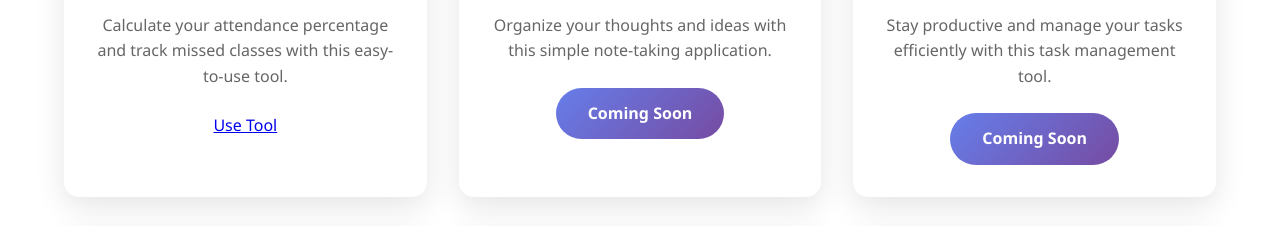
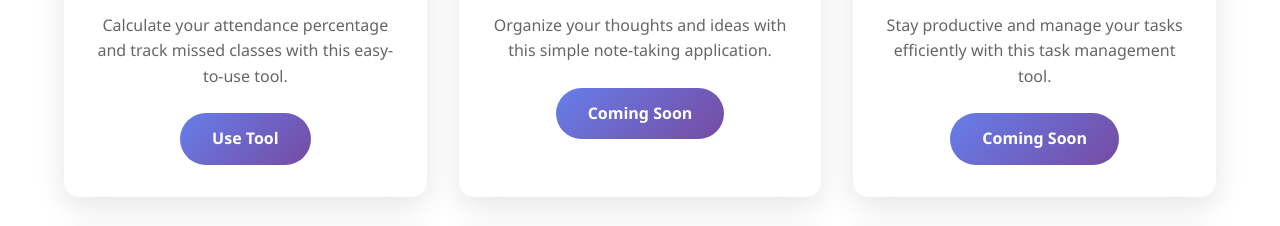
Before and after one commit to Sk-Akram-Ahmed/developerTools, a plain HTML site: page index.html in a window 1280 px wide. Both pictures are taken after a click on the link "Tools". Shown: the part 349-575 px from the top of the page. Drawn offline with Linux system fonts and the light colour scheme.

Commit message:
Update index.html

```diff
--- a/index.html
+++ b/index.html
@@ -461,7 +461,8 @@
                     <div class="tool-icon">📊</div>
                     <h3>Attendance Calculator</h3>
                     <p>Calculate your attendance percentage and track missed classes with this easy-to-use tool.</p>
-                    <a href="https://sk-akram-ahmed.github.io/my-attendence/">Use Tool</a>
+
+                    <a href="https://sk-akram-ahmed.github.io/my-attendence/" class="btn btn-primary">Use Tool</a>
                 </div>
                 <div class="tool-card">
                     <div class="tool-icon">📝</div>
```
